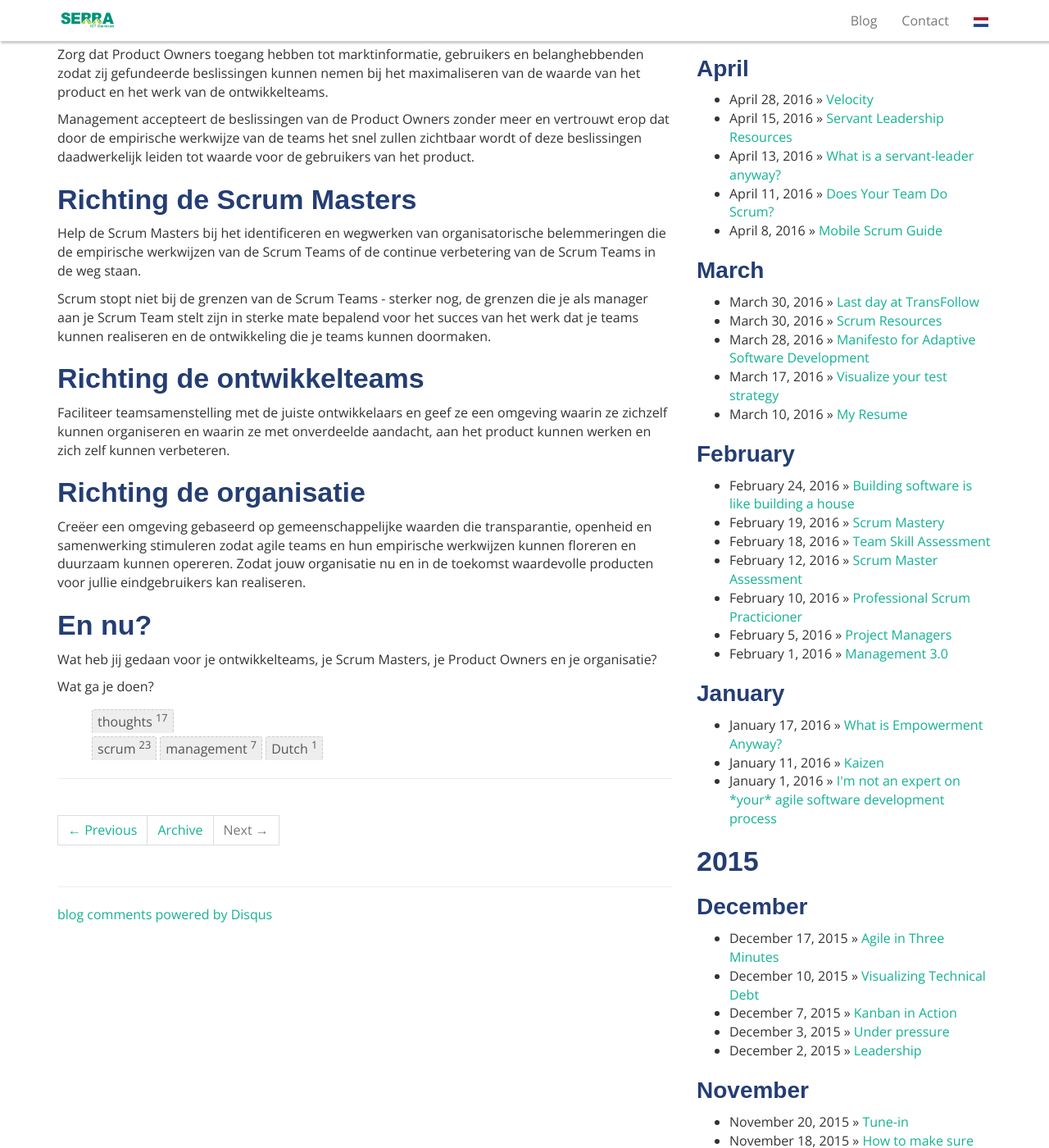
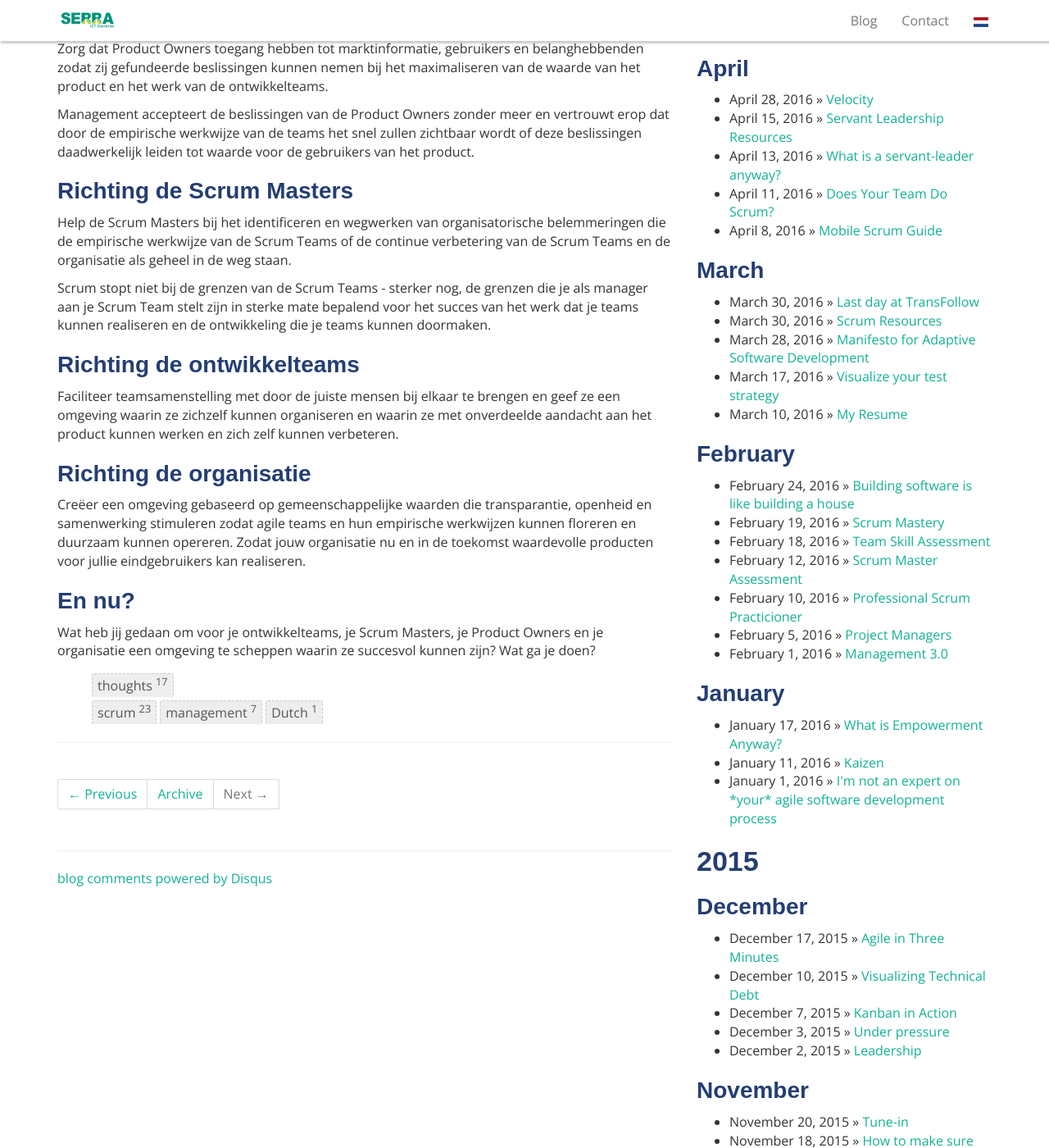
Before and after one commit to serraict/serraict.github.io, a Jekyll site: the page built from _posts/thoughts/2016-11-20-management-en-scrum.md, in a window 1280 px wide and 1400 px high, scrolled down 710 px. Shown: the whole window at 82% size. Built offline with Jekyll 4.4.1, drawn with Linux system fonts in a browser that asks for light colours; nearby versions of some CDN libraries; some web fonts are replaced; comment, search, counter and statistics services are not loaded; some of the changed text lies outside the part shown.

Commit message:
Update 2016-11-20-management-en-scrum.md

```diff
--- a/_posts/thoughts/2016-11-20-management-en-scrum.md
+++ b/_posts/thoughts/2016-11-20-management-en-scrum.md
@@ -1,7 +1,7 @@
 ---
 layout: post
 category : thoughts
-tagline: "What is my role on our journey through a complex domain?"
+tagline: "Als er in Scrum geen manager rol is, waar ben ik dan als manager voor nodig?"
 tags : [scrum, management, Dutch]
 title: Management en Scrum
 ---
@@ -35,7 +35,7 @@ zijn dienende leiders met verantwoordelijkheden
 richting hun Product Owners, Scrum Masters,
 ontwikkelteams en de organisatie als geheel.
 
-## Richting de Product Owners
+### Richting de Product Owners
 
 Zorg dat Product Owners toegang hebben tot
 marktinformatie, gebruikers en belanghebbenden
@@ -48,12 +48,12 @@ en vertrouwt erop dat door de empirische werkwijze van de teams
 het snel zullen zichtbaar wordt of deze beslissingen daadwerkelijk leiden
 tot waarde voor de gebruikers van het product.
 
-## Richting de Scrum Masters
+### Richting de Scrum Masters
 
 Help de Scrum Masters bij het identificeren en wegwerken
 van organisatorische belemmeringen
-die de empirische werkwijzen van de Scrum Teams
-of de continue verbetering van de Scrum Teams
+die de empirische werkwijze van de Scrum Teams
+of de continue verbetering van de Scrum Teams en de organisatie als geheel
 in de weg staan.
 
 Scrum stopt niet bij de grenzen van de Scrum Teams -
@@ -62,15 +62,15 @@ zijn in sterke mate bepalend voor
 het succes van het werk dat je teams kunnen realiseren
 en de ontwikkeling die je teams kunnen doormaken.
 
-## Richting de ontwikkelteams
+### Richting de ontwikkelteams
 
-Faciliteer teamsamenstelling met de juiste ontwikkelaars
+Faciliteer teamsamenstelling met door de juiste mensen bij elkaar te brengen
 en geef ze een omgeving waarin ze zichzelf kunnen organiseren
-en waarin ze met onverdeelde aandacht,
+en waarin ze met onverdeelde aandacht
 aan het product kunnen werken
 en zich zelf kunnen verbeteren.
 
-## Richting de organisatie
+### Richting de organisatie
 
 Creëer een omgeving gebaseerd op gemeenschappelijke waarden
 die transparantie, openheid en samenwerking stimuleren
@@ -79,8 +79,8 @@ kunnen floreren en duurzaam kunnen opereren.
 Zodat jouw organisatie nu en in de toekomst waardevolle producten
 voor jullie eindgebruikers kan realiseren.
 
-## En nu?
+### En nu?
 
-Wat heb jij gedaan voor je ontwikkelteams, je Scrum Masters, je Product Owners en je organisatie?
-
+Wat heb jij gedaan om voor je ontwikkelteams, je Scrum Masters,
+je Product Owners en je organisatie een omgeving te scheppen waarin ze succesvol kunnen zijn?
 Wat ga je doen?
```
